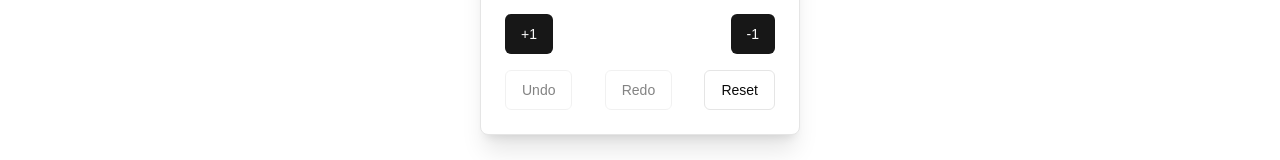
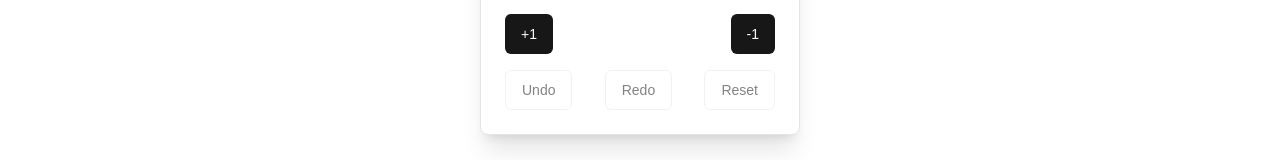
Before and after one commit to 1hirak/ProjectDisplay, a Next.js app: page /CounterwithUndoandRedo in a window 1280 px wide. Shown: the part 469-629 px from the top of the page. Built offline with nearby package versions, Linux system fonts and the light colour scheme.

Commit message:
updated reset button

```diff
--- a/src/app/CounterwithUndoandRedo/page.jsx
+++ b/src/app/CounterwithUndoandRedo/page.jsx
@@ -54,9 +54,8 @@ export default function CounterUndoRedo() {
       }
 
       case "reset": {
-        return initialstate
+        return initialstate;
       }
-
 
       default:
         return state;
@@ -70,6 +69,11 @@ export default function CounterUndoRedo() {
 
   const showRedo = () => {
     return state.currindex !== 0;
+  };
+
+  const showReset = () => {
+    let val = state.val + state.currindex;
+    return val === 0;
   };
 
   return (
@@ -141,6 +145,17 @@ export default function CounterUndoRedo() {
               </Button>
             )}
 
+            {showReset() ? (
+              <Button
+                disabled
+                onClick={() => {
+                  dispatch({ type: "reset" });
+                }}
+                variant="outline"
+              >
+                Reset
+              </Button>
+            ) : (
               <Button
                 onClick={() => {
                   dispatch({ type: "reset" });
@@ -149,6 +164,7 @@ export default function CounterUndoRedo() {
               >
                 Reset
               </Button>
+            )}
           </div>
         </CardContent>
       </Card>
```
Lines whose indentation alone changed are shown as unchanged.
